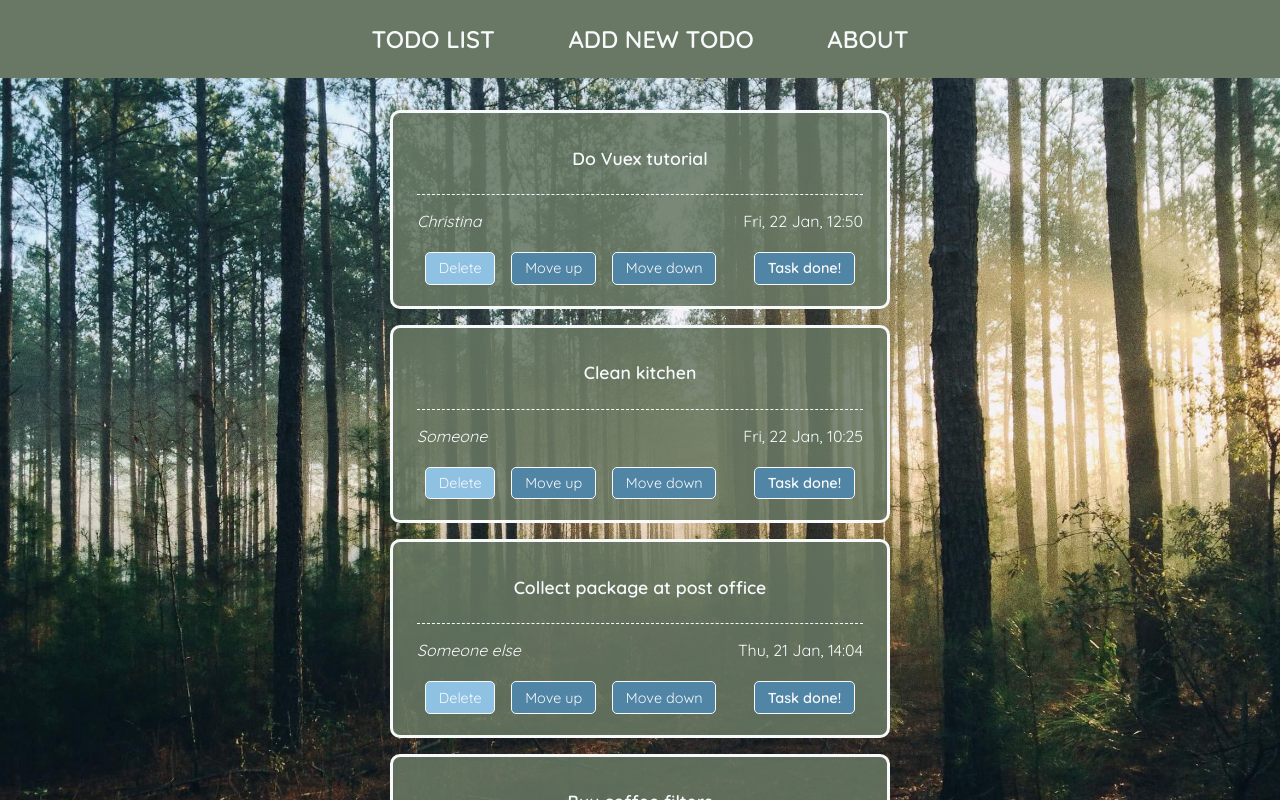
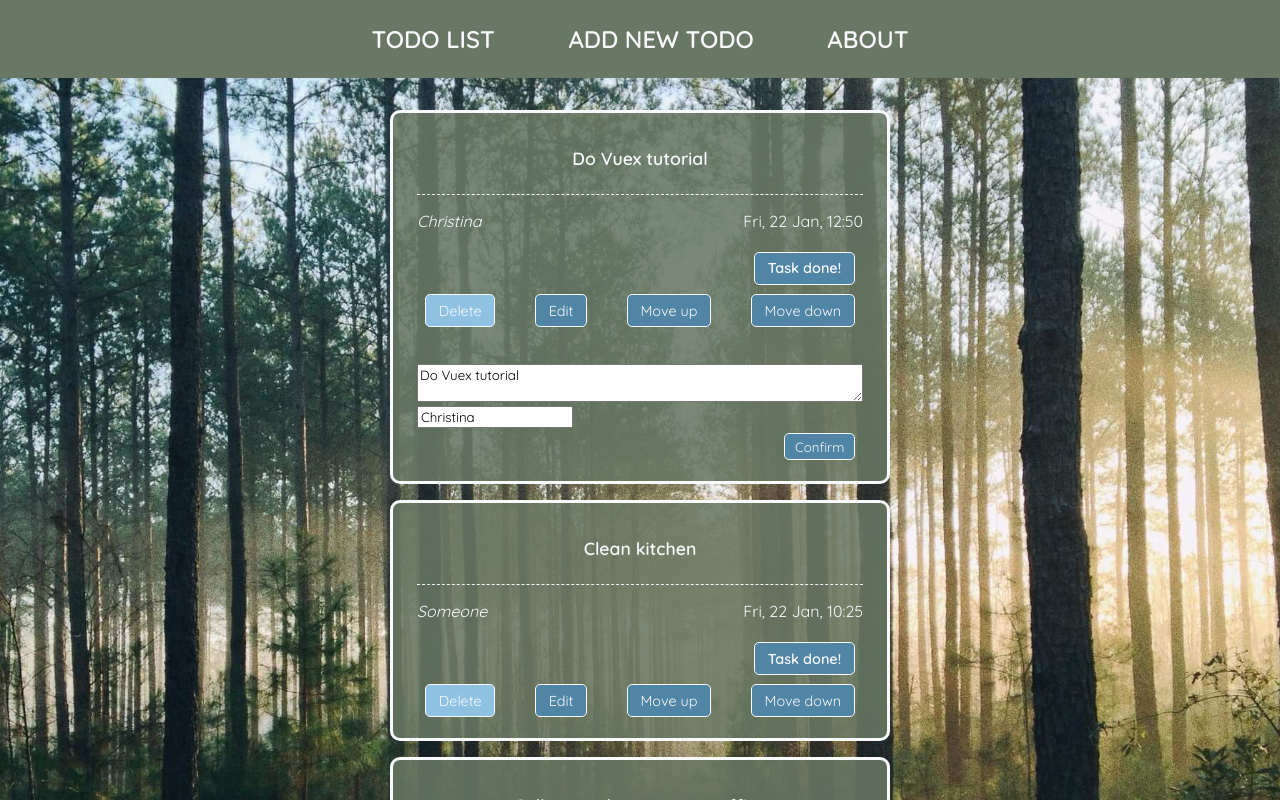
Before and after one commit to chris-mbg/todo-list-vue, a Vue app: page / in a window 1280 px wide. Shown: the top 800 px of the page. Built offline with nearby package versions, Linux system fonts and the light colour scheme.

Commit message:
Experimanted with editing possibility

```diff
--- /dev/null
+++ b/src/components/EditMode.vue
@@ -0,0 +1,60 @@
+<template>
+    <div class="edit-mode">
+        <form @submit.prevent="editedTodo">
+            <div class="content">
+                <textarea rows="2" cols="20" v-model="todoItem.content"></textarea>
+            </div>
+            <div class="author">
+                <input type="text" v-model="todoItem.author">
+            </div>
+            <div class="button">
+                <input type="submit" value="Confirm">
+            </div>
+        </form>
+
+    </div>
+</template>
+
+<script>
+export default {
+    props: ['todoItem'],
+
+    methods: {
+        editedTodo(){
+            this.todoItem.editModeOn = false;
+            this.todoItem.timestamp = this.getTime();
+        },
+        getTime() {
+            const options = { weekday: 'short', month: 'short', day: 'numeric', hour: 'numeric', minute: 'numeric'};
+            const now = new Date();
+            return new Intl.DateTimeFormat('en-GB', options).format(now);
+        }
+    }
+}
+</script>
+
+<style scoped>
+    form {
+        margin-top: 2rem;
+    }
+    textarea {
+        width: 100%;
+    }
+    .button {
+        display: flex;
+        justify-content: flex-end;
+    }
+    input[type="submit"] {
+        padding: 0.3rem 0.6rem;
+        background-color: #5085A5;
+        color: #F7F9FB;
+        border: 1px solid #F7F9FB;
+        border-radius: 5px;
+        margin: 0.3rem 0.5rem;
+    }
+    input[type="submit"]:hover{
+        background-color: #f7f9fb;
+        color: #5085a5;
+    }
+
+</style>
--- a/src/components/TodoItem.vue
+++ b/src/components/TodoItem.vue
@@ -1,5 +1,5 @@
 <template>
-  <div class="todo-item" v-bind:class="{done: todoItem.done}">
+  <div class="todo-item" :class="{done: todoItem.done}">
     <div class="content">
       <p>{{ todoItem.content}}</p><span v-show="todoItem.done">Done!</span>
     </div>
@@ -9,16 +9,23 @@
     </div>
     <div class="buttons">
       <button @click="deleteTodo" class="delete">Delete</button>
+      <button @click="todoItem.editModeOn = !todoItem.editModeOn" v-show="!todoItem.done">Edit</button>
       <button @click="moveUp" v-show="!todoItem.done">Move up</button>
       <button @click="moveDown" v-show="!todoItem.done">Move down</button>
       <button @click="taskDone" v-show="!todoItem.done" class="done-button">Task done!</button>
     </div>
+    <EditMode v-show="todoItem.editModeOn" :todoItem="todoItem"/>
   </div>
 </template>
 
 <script>
+import EditMode from "../components/EditMode.vue"
+
 export default {
   props: ['todoItem'],
+  components: {
+    EditMode
+  },
 
   methods: {
     deleteTodo() {
--- a/src/store/index.js
+++ b/src/store/index.js
@@ -10,25 +10,29 @@ export default new Vuex.Store({
         content: 'Do Vuex tutorial',
         author: 'Christina',
         timestamp: 'Fri, 22 Jan, 12:50',
-        done: false
+        done: false,
+        editModeOn: true
       },
       {
         content: 'Clean kitchen',
         author: 'Someone',
         timestamp: 'Fri, 22 Jan, 10:25',
-        done: false
+        done: false,
+        editModeOn: false
       },
       {
         content: 'Collect package at post office',
         author: 'Someone else',
         timestamp: 'Thu, 21 Jan, 14:04',
-        done: false
+        done: false,
+        editModeOn: false
       },
       {
         content: 'Buy coffee filters',
         author: 'Christina',
         timestamp: 'Thu, 21 Jan, 11:34',
-        done: false
+        done: false,
+        editModeOn: false
       }
     ]
   },
--- a/src/views/AddTodo.vue
+++ b/src/views/AddTodo.vue
@@ -17,10 +17,11 @@
             </div>
         </form>
     </div>
-
 </template>
 
 <script>
+
+
 export default {
     data(){
         return {
@@ -37,7 +38,8 @@ export default {
                 content: this.todo.content,
                 author: this.todo.author,
                 timestamp: this.getTime(),
-                done: false
+                done: false,
+                editModeOn: false
             };
             this.$store.dispatch('addNewTodoToList', newTodo);
             this.$router.push('/');
```
